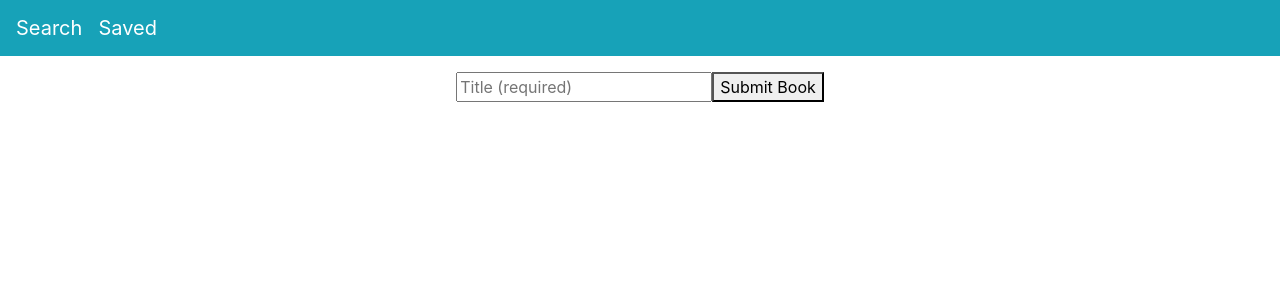
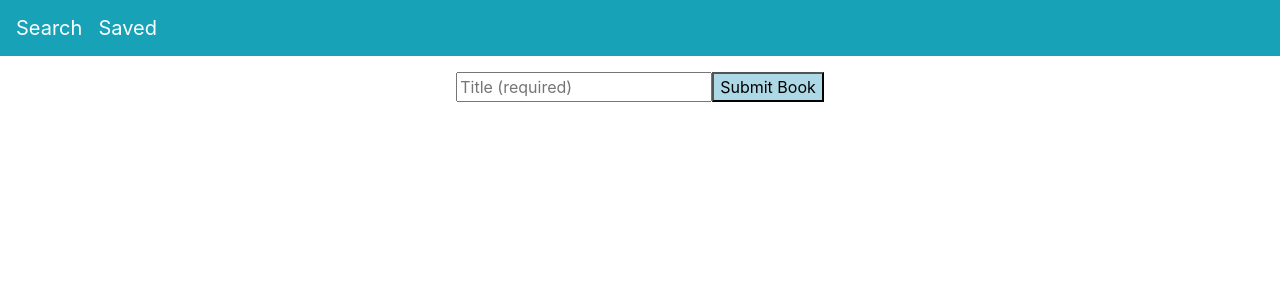
Before and after one commit to MarciaAdler/GoogleBooksSearch, a React (Create React App) app in the folder client/: page / in a window 1280 px wide. Shown: the top 300 px of the page. Built offline with nearby package versions, Linux system fonts and the light colour scheme.

Commit message:
updated styling

```diff
--- a/client/src/pages/Search.js
+++ b/client/src/pages/Search.js
@@ -1,7 +1,11 @@
 import React, { useState } from "react";
 import Books from "../components/Books";
 import api from "../utils/api";
-
+const styles = {
+  button: {
+    backgroundColor: "lightblue"
+  }
+};
 export default function Search() {
   const [books, setBooks] = useState([]);
   const [formObject, setFormObject] = useState({});
@@ -70,7 +74,9 @@ export default function Search() {
           name="title"
           placeholder="Title (required)"
         />
-        <button onClick={handleFormSubmit}>Submit Book</button>
+        <button style={styles.button} onClick={handleFormSubmit}>
+          Submit Book
+        </button>
       </form>
 
       {books.map(book => (
```
